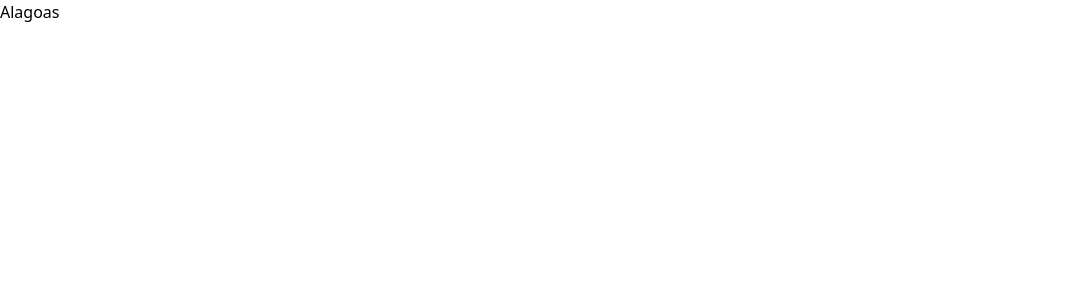
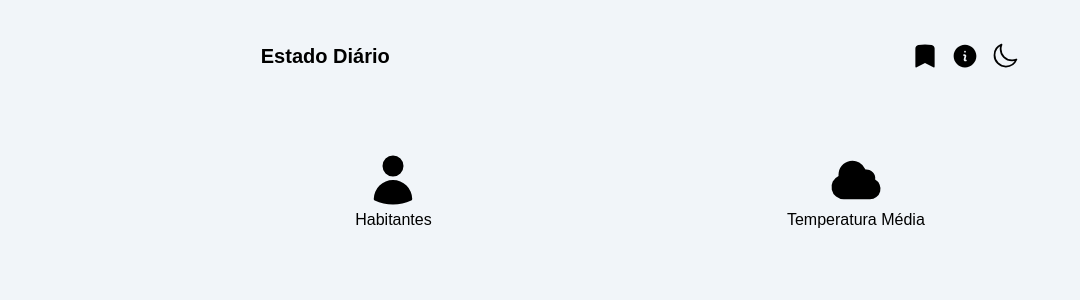
Before and after one commit to fabcode01/Estado-Diario, a Next.js app: page /game in a window 1280 px wide. Shown: the top 300 px of the page, without its empty margins (0-1080 px from the left). Built offline with nearby package versions, Linux system fonts and the light colour scheme.

Commit message:
cabecalho e modo noturno

```diff
--- /dev/null
+++ b/componentes/Cabecalho.tsx
@@ -0,0 +1,55 @@
+import { climaIcon, habitantesIcon, infoIcon, noturnoIcon, onNoturnoIcon, pontuacaoIcon } from '../icons/icons'
+
+interface CabecalhoProps{
+    temaAtual: string
+    mudarTema?: () => void
+}
+
+export default function Cabecalho(props: CabecalhoProps){
+    return (
+        <div className='dark:text-white'>
+                <div className={`
+                h-28 w-full
+
+
+
+            flex
+            items-center
+            justify-around
+            font-bold
+            `}>
+
+                <h1 className='text-xl'>Estado Diário</h1>
+
+                <ul className='flex gap-3'>
+                    <li className='w-7 cursor-pointer'>{pontuacaoIcon}</li>
+                    <li className='w-7 cursor-pointer'>{infoIcon}</li>
+
+
+                    <li className='w-7 cursor-pointer' onClick={props.mudarTema}>{props.temaAtual === '' ? noturnoIcon : onNoturnoIcon}</li>
+
+
+
+                </ul>
+
+                </div>
+
+                <div className='mt-10'>
+                    <ul className='flex justify-evenly'>
+
+                        <div className='flex flex-col items-center'>
+                            <li className='w-14 dark:text-blue-400'>{habitantesIcon}</li>
+                            <p>Habitantes</p>
+                        </div>
+
+                        <div className='flex flex-col items-center'>
+                            <li className='w-14 dark:text-blue-400'>{climaIcon}</li>
+                            <p>Temperatura Média</p>
+                        </div>
+
+                    </ul>
+
+                </div>
+        </div>
+    )
+}
--- /dev/null
+++ b/icons/icons.jsx
@@ -0,0 +1,47 @@
+export const pontuacaoIcon = (
+  <svg xmlns="http://www.w3.org/2000/svg" viewBox="0 0 24 24" fill="currentColor" className="size-6">
+  <path fillRule="evenodd" d="M6.32 2.577a49.255 49.255 0 0 1 11.36 0c1.497.174 2.57 1.46 2.57 2.93V21a.75.75 0 0 1-1.085.67L12 18.089l-7.165 3.583A.75.75 0 0 1 3.75 21V5.507c0-1.47 1.073-2.756 2.57-2.93Z" clipRule="evenodd" />
+</svg>
+
+
+)
+
+
+export const infoIcon = (
+  <svg xmlns="http://www.w3.org/2000/svg" viewBox="0 0 24 24" fill="currentColor" className="size-6">
+  <path fillRule="evenodd" d="M2.25 12c0-5.385 4.365-9.75 9.75-9.75s9.75 4.365 9.75 9.75-4.365 9.75-9.75 9.75S2.25 17.385 2.25 12Zm8.706-1.442c1.146-.573 2.437.463 2.126 1.706l-.709 2.836.042-.02a.75.75 0 0 1 .67 1.34l-.04.022c-1.147.573-2.438-.463-2.127-1.706l.71-2.836-.042.02a.75.75 0 1 1-.671-1.34l.041-.022ZM12 9a.75.75 0 1 0 0-1.5.75.75 0 0 0 0 1.5Z" clipRule="evenodd" />
+</svg>
+
+)
+
+
+export const noturnoIcon = (
+  <svg xmlns="http://www.w3.org/2000/svg" fill="none" viewBox="0 0 24 24" strokeWidth={1.5} stroke="currentColor" className="size-6">
+  <path strokeLinecap="round" strokeLinejoin="round" d="M21.752 15.002A9.72 9.72 0 0 1 18 15.75c-5.385 0-9.75-4.365-9.75-9.75 0-1.33.266-2.597.748-3.752A9.753 9.753 0 0 0 3 11.25C3 16.635 7.365 21 12.75 21a9.753 9.753 0 0 0 9.002-5.998Z" />
+</svg>
+
+)
+
+
+export const onNoturnoIcon = (
+  <svg xmlns="http://www.w3.org/2000/svg" viewBox="0 0 24 24" fill="currentColor" className="size-6">
+  <path d="M12 2.25a.75.75 0 0 1 .75.75v2.25a.75.75 0 0 1-1.5 0V3a.75.75 0 0 1 .75-.75ZM7.5 12a4.5 4.5 0 1 1 9 0 4.5 4.5 0 0 1-9 0ZM18.894 6.166a.75.75 0 0 0-1.06-1.06l-1.591 1.59a.75.75 0 1 0 1.06 1.061l1.591-1.59ZM21.75 12a.75.75 0 0 1-.75.75h-2.25a.75.75 0 0 1 0-1.5H21a.75.75 0 0 1 .75.75ZM17.834 18.894a.75.75 0 0 0 1.06-1.06l-1.59-1.591a.75.75 0 1 0-1.061 1.06l1.59 1.591ZM12 18a.75.75 0 0 1 .75.75V21a.75.75 0 0 1-1.5 0v-2.25A.75.75 0 0 1 12 18ZM7.758 17.303a.75.75 0 0 0-1.061-1.06l-1.591 1.59a.75.75 0 0 0 1.06 1.061l1.591-1.59ZM6 12a.75.75 0 0 1-.75.75H3a.75.75 0 0 1 0-1.5h2.25A.75.75 0 0 1 6 12ZM6.697 7.757a.75.75 0 0 0 1.06-1.06l-1.59-1.591a.75.75 0 0 0-1.061 1.06l1.59 1.591Z" />
+</svg>
+
+
+)
+
+
+export const habitantesIcon = (
+  <svg xmlns="http://www.w3.org/2000/svg" viewBox="0 0 24 24" fill="currentColor" className="size-6">
+  <path fillRule="evenodd" d="M7.5 6a4.5 4.5 0 1 1 9 0 4.5 4.5 0 0 1-9 0ZM3.751 20.105a8.25 8.25 0 0 1 16.498 0 .75.75 0 0 1-.437.695A18.683 18.683 0 0 1 12 22.5c-2.786 0-5.433-.608-7.812-1.7a.75.75 0 0 1-.437-.695Z" clipRule="evenodd" />
+</svg>
+
+)
+
+export const climaIcon = (
+  <svg xmlns="http://www.w3.org/2000/svg" viewBox="0 0 24 24" fill="currentColor" className="size-6">
+  <path fillRule="evenodd" d="M4.5 9.75a6 6 0 0 1 11.573-2.226 3.75 3.75 0 0 1 4.133 4.303A4.5 4.5 0 0 1 18 20.25H6.75a5.25 5.25 0 0 1-2.23-10.004 6.072 6.072 0 0 1-.02-.496Z" clipRule="evenodd" />
+</svg>
+
+)
--- a/pages/game.tsx
+++ b/pages/game.tsx
@@ -1,6 +1,7 @@
 import { useEffect, useState } from 'react'
 import Estados from '../data/estados'
 import EstadoModel from '@/modelos/EstadoModel'
+import Cabecalho from '@/componentes/Cabecalho'
 
 
 export function getStaticProps(){
@@ -60,7 +61,15 @@ export default function Game(props: any) {
 
 
 
+    const[temaAtual, setTemaAtual] = useState('')
 
+      function mudarTema(){
+          if(temaAtual == ''){
+            setTemaAtual('dark')
+          }else if(temaAtual == 'dark'){
+            setTemaAtual('')
+          }
+      }
 
     const[nomeDoEstado, setNomeDoEstado] = useState<EstadoModel>(new EstadoModel(props.estadoEscolhido, false))
 
@@ -69,18 +78,21 @@ export default function Game(props: any) {
 
 
   return (
-    <>
+    <div className={temaAtual}>
 
-      <p>{nomeDoEstado.NomeDoEstadoGET}</p>
+        <div className='
+        bg-slate-100 h-screen
+        dark:bg-slate-800
+
+          '>
+          <Cabecalho temaAtual={temaAtual} mudarTema={mudarTema}/>
 
 
 
 
 
+        </div>
 
-
-
-
-    </>
+    </div>
   );
 }
--- a/styles/globals.css
+++ b/styles/globals.css
@@ -1,3 +1,10 @@
 @tailwind base;
 @tailwind components;
 @tailwind utilities;
+
+@import url('https://fonts.googleapis.com/css2?family=Poppins:ital,wght@0,100;0,200;0,300;0,400;0,500;0,600;0,700;0,800;0,900;1,100;1,200;1,300;1,400;1,500;1,600;1,700;1,800;1,900&display=swap');
+
+html, body{
+    user-select: none;
+    font-family: Poppins, Arial, Helvetica, sans-serif;
+}
--- a/tailwind.config.ts
+++ b/tailwind.config.ts
@@ -3,9 +3,10 @@ import type { Config } from "tailwindcss";
 const config: Config = {
   content: [
     "./pages/**/*.{js,ts,jsx,tsx,mdx}",
-    "./components/**/*.{js,ts,jsx,tsx,mdx}",
+    "./componentes/**/*.{js,ts,jsx,tsx,mdx}",
     "./app/**/*.{js,ts,jsx,tsx,mdx}",
   ],
+  darkMode: "class",
   theme: {
     extend: {
       backgroundImage: {
```
